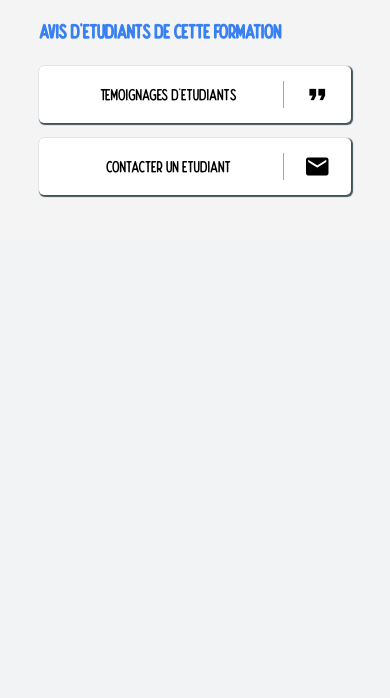
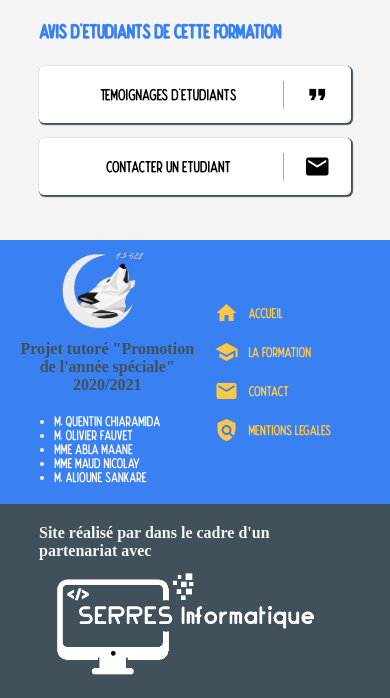
Before and after one commit to ts98mlv/SERRES_Informatique-AS_GEA, a Symfony app: template templates/main/accueil.html.twig in a window 390 px wide. Shown: the part 1224-1922 px from the top of the page. Before the commit the page ends 1422 px from the top, so only its background shows below. Run offline with Twig, Linux system fonts and the light colour scheme; the template is opened without the code that fills it, so the values that code supplies are empty; style sheets or scripts are compiled from the project's sources; some libraries are stand-ins or nearby versions; some web fonts are replaced.

Commit message:
footer version mobile

```diff
--- a/templates/base.html.twig
+++ b/templates/base.html.twig
@@ -66,6 +66,71 @@
             {% block body %}{% endblock %}
         </div>
 
+        <footer>
+            <div id="firstPart">
+                <div id="brand">
+                    <img src="{{ asset('assets/img/logo_transparent.png') }}" alt="Logo AS GEA">
+                    <strong>
+                        Projet tutoré "Promotion de l'année spéciale" 2020/2021
+                    </strong>
+                    <ul>
+                        <li>M. Quentin CHIARAMIDA</li>
+                        <li>M. Olivier FAUVET</li>
+                        <li>Mme Abla MAANE</li>
+                        <li>Mme Maud NICOLAY</li>
+                        <li>M. Alioune SANKARE</li>
+                    </ul>
+                </div>
+                <nav>
+                    <ul>
+                        <li>
+                            <a href="{{ path('HomePage') }}">
+                                <span class="material-icons">
+                                    home
+                                </span>
+                                accueil
+                            </a>
+                        </li>
+
+                        <li>
+                            <a href="{{ path('formation') }}">
+                                <span class="material-icons">
+                                    school
+                                </span>
+                                la formation
+                            </a>
+                        </li>
+
+                        <li>
+                            <a href="{{ path('Contact') }}">
+                                <span class="material-icons">
+                                    email
+                                </span>
+                                contact
+                            </a>
+                        </li>
+
+                        <li>
+                            <a href="{{ path('mentionsLegales') }}">
+                            <span class="material-icons">
+                                policy
+                            </span>
+                                mentions légales
+                            </a>
+                        </li>
+                    </ul>
+                </nav>
+            </div>
+            <div id="secondPart">
+                <strong>
+                    Site réalisé par dans le cadre d'un partenariat avec
+                    <a href="https://www.malt.fr/profile/thomasserres" target="_blank">
+                        <img src="{{ asset('assets/img/logo_serres_info.png') }}" alt="Logo du partenaire SERRES Informatique" id="logoSerresInfo">
+                    </a>
+                </strong>
+            </div>
+        </footer>
+
         <script src="https://cdnjs.cloudflare.com/ajax/libs/jquery/3.5.1/jquery.min.js" integrity="sha512-bLT0Qm9VnAYZDflyKcBaQ2gg0hSYNQrJ8RilYldYQ1FxQYoCLtUjuuRuZo+fjqhx/qtq/1itJ0C2ejDxltZVFg==" crossorigin="anonymous"></script>    </body>
         <script src="{{ asset('assets/js/navbar.js') }}"></script>
         {% block js %}{% endblock %}
```
Also changed, not shown: public/assets/img/logo_serres_info.png (added), public/assets/style/css/style.min.css, public/assets/style/scss/_footer.scss (added), public/assets/style/scss/style.scss, 1 other file.
